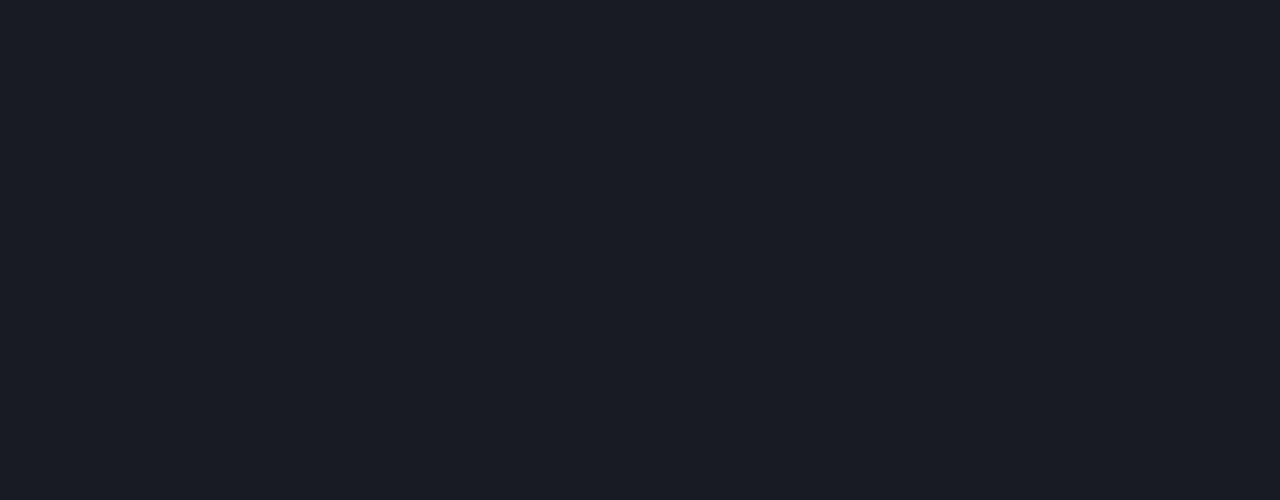
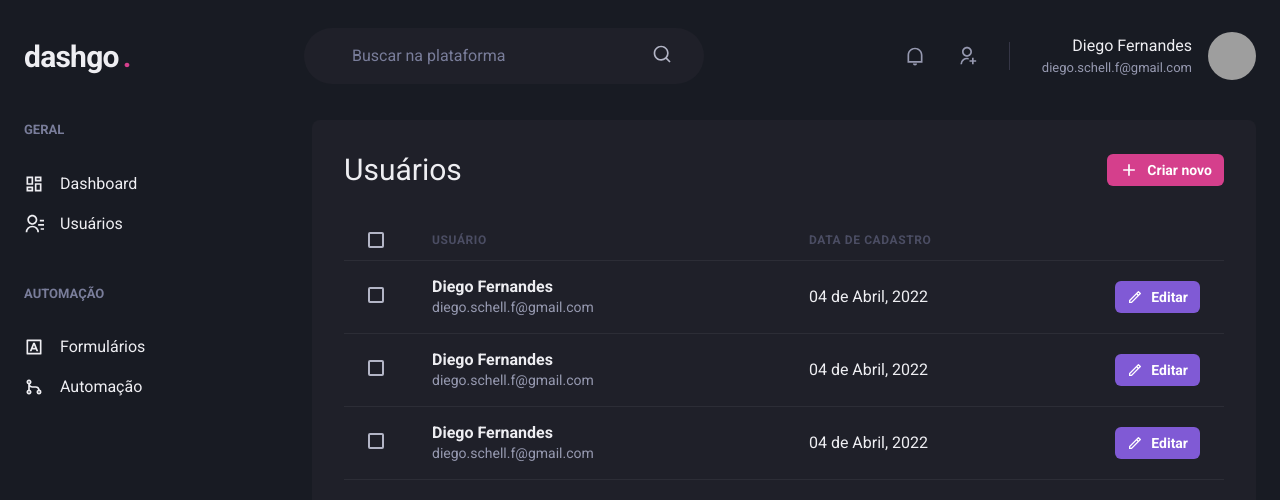
Before and after one commit to Gustavo-Orlandini/Dashgo-Rocketseat, a React (Vite) app: page /users in a window 1280 px wide. Before the commit this address had no page. Shown: the top 500 px of the page. Built offline with nearby package versions, Linux system fonts and the light colour scheme; grey boxes are pictures that could not be loaded.

Commit message:
Create Usears page and Table

```diff
--- a/src/Router.tsx
+++ b/src/Router.tsx
@@ -1,12 +1,14 @@
 import { Routes, Route } from 'react-router-dom'
 import { Dashboard } from './pages/dashboard'
 import SignIn from './pages/SignIn'
+import UserList from './pages/users'
 
 export function Router() {
     return (
         <Routes>
             <Route path='/' element={<SignIn />} />
             <Route path='/dashboard' element={<Dashboard />} />
+            <Route path='/users' element={<UserList />} />
         </Routes>
     )
 }
--- a/src/pages/dashboard.tsx
+++ b/src/pages/dashboard.tsx
@@ -2,6 +2,7 @@
 import { Header } from "../components/Header";
 import { Sidebar } from "../components/Sidebar";
 import Chart from 'react-apexcharts'
+import { ApexOptions } from "apexcharts";
 
 const options = {
     chart: {
@@ -50,7 +51,7 @@
         }
     }
 
-};
+} as unknown as ApexOptions
 
 const series = [
     { name: 'series1', data: [31, 120, 10, 28, 61, 18, 109] }
--- /dev/null
+++ b/src/pages/users/index.tsx
@@ -0,0 +1,101 @@
+import { Box, Button, Checkbox, Flex, Heading, Icon, Table, Tbody, Td, Text, Th, Thead, Tr } from "@chakra-ui/react";
+import { Header } from "../../components/Header";
+import { Sidebar } from "../../components/Sidebar";
+import { RiAddLine, RiPencilLine } from 'react-icons/ri'
+
+export default function UserList() {
+    return (
+        <Box>
+            <Header />
+
+            <Flex w='100%' my='6' maxWidth={1480} mx='auto' px='6'>
+                <Sidebar />
+
+                <Box flex='1' borderRadius='8' bg='gray.800' p='8'>
+                    <Flex mb='8' justify='space-between' align='center'>
+                        <Heading size='lg' fontWeight='normal' >Usuários</Heading>
+
+                        <Button as='a' size='sm' fontSize='sm' colorScheme='pink' leftIcon={<Icon as={RiAddLine} fontSize='20' />}>
+                            Criar novo
+                        </Button>
+                    </Flex>
+                    <Table colorScheme='whiteAlpha'>
+                        <Thead>
+                            <Tr>
+                                <Th px='6' color='gray.300' width='8' >
+                                    <Checkbox colorScheme='pink' />
+                                </Th>
+                                <Th>Usuário</Th>
+                                <Th>Data de cadastro</Th>
+                                <Th w='8'></Th>
+                            </Tr>
+                        </Thead>
+
+                        <Tbody>
+                            <Tr>
+                                <Td px='6'>
+                                    <Checkbox colorScheme='pink' />
+                                </Td>
+                                <Td>
+                                    <Box>
+                                        <Text fontWeight='bold' >Diego Fernandes</Text>
+                                        <Text fontSize='sm' color='gray.300' >diego.schell.f@gmail.com</Text>
+                                    </Box>
+                                </Td>
+                                <Td>
+                                    <Text>04 de Abril, 2022</Text>
+                                </Td>
+                                <Td>
+                                    <Button as='a' size='sm' fontSize='sm' colorScheme='purple' leftIcon={<Icon as={RiPencilLine} fontSize='16' />} >
+                                        Editar
+                                    </Button>
+                                </Td>
+
+                            </Tr>
+                            <Tr>
+                                <Td px='6'>
+                                    <Checkbox colorScheme='pink' />
+                                </Td>
+                                <Td>
+                                    <Box>
+                                        <Text fontWeight='bold' >Diego Fernandes</Text>
+                                        <Text fontSize='sm' color='gray.300' >diego.schell.f@gmail.com</Text>
+                                    </Box>
+                                </Td>
+                                <Td>
+                                    <Text>04 de Abril, 2022</Text>
+                                </Td>
+                                <Td>
+                                    <Button as='a' size='sm' fontSize='sm' colorScheme='purple' leftIcon={<Icon as={RiPencilLine} fontSize='16' />} >
+                                        Editar
+                                    </Button>
+                                </Td>
+
+                            </Tr>
+                            <Tr>
+                                <Td px='6'>
+                                    <Checkbox colorScheme='pink' />
+                                </Td>
+                                <Td>
+                                    <Box>
+                                        <Text fontWeight='bold' >Diego Fernandes</Text>
+                                        <Text fontSize='sm' color='gray.300' >diego.schell.f@gmail.com</Text>
+                                    </Box>
+                                </Td>
+                                <Td>
+                                    <Text>04 de Abril, 2022</Text>
+                                </Td>
+                                <Td>
+                                    <Button as='a' size='sm' fontSize='sm' colorScheme='purple' leftIcon={<Icon as={RiPencilLine} fontSize='16' />} >
+                                        Editar
+                                    </Button>
+                                </Td>
+
+                            </Tr>
+                        </Tbody>
+                    </Table>
+                </Box>
+            </Flex>
+        </Box>
+    )
+}
```
